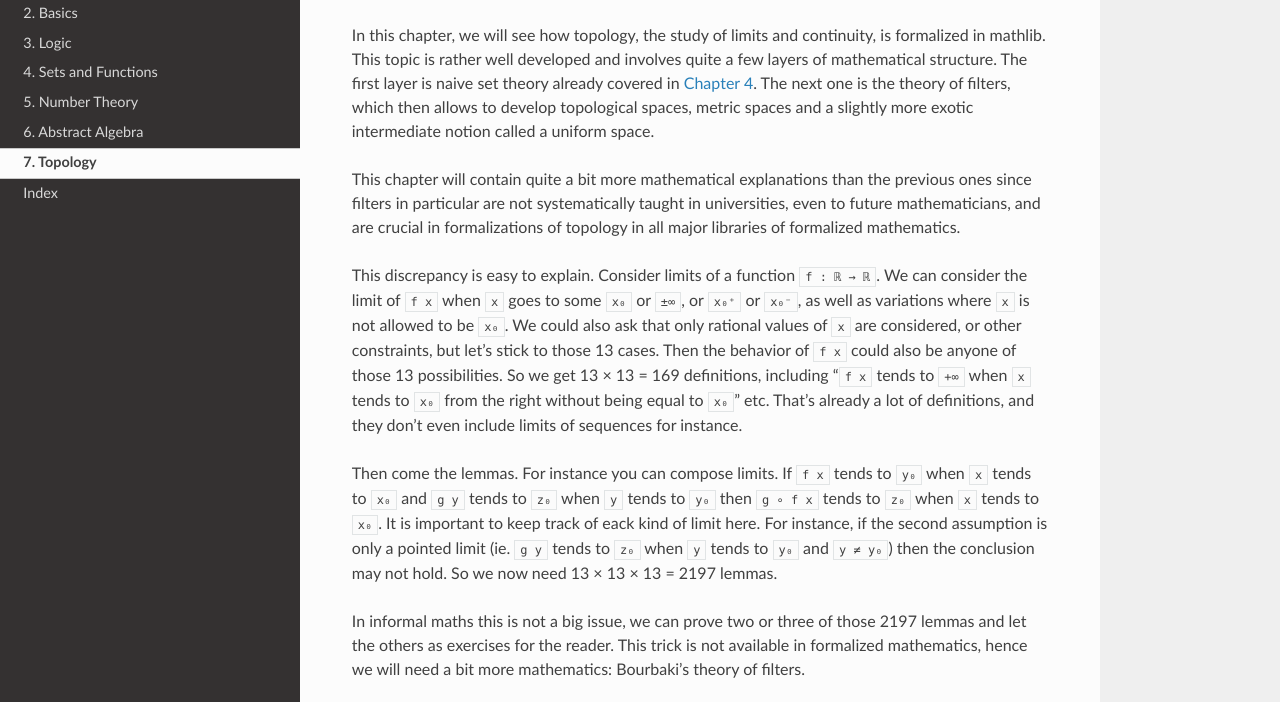
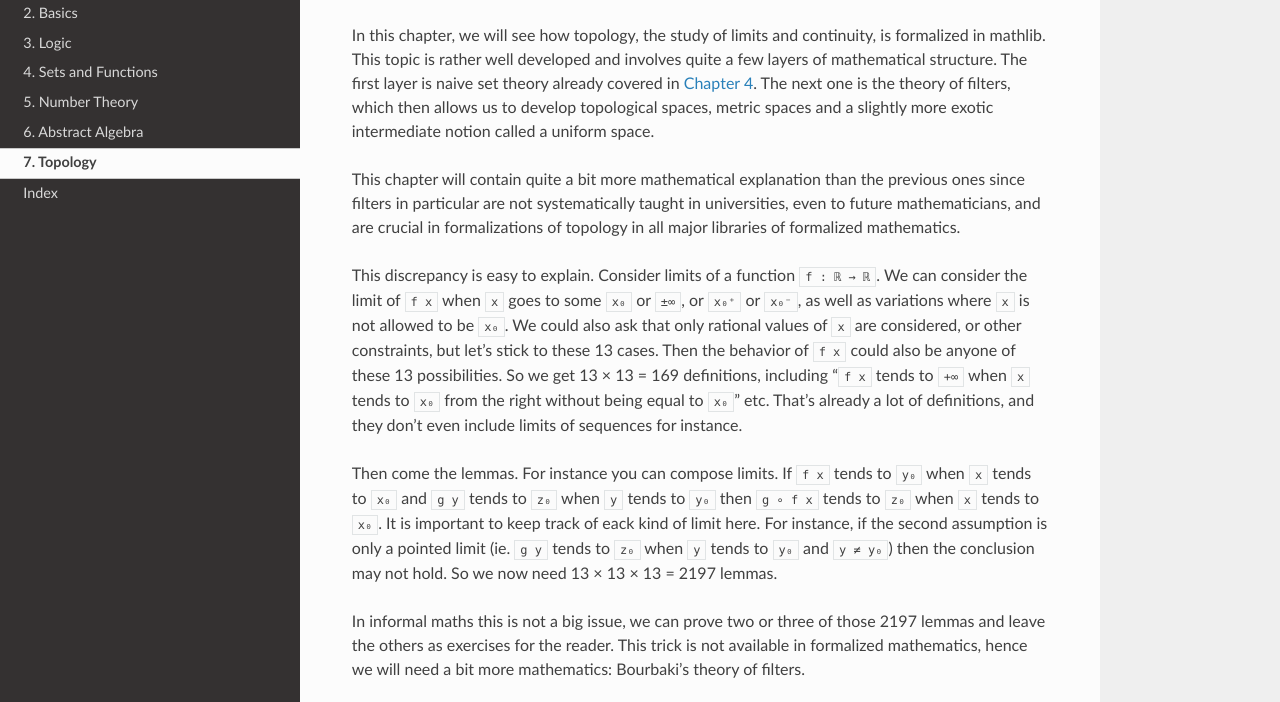
Before and after one commit to avigad/mathematics_in_lean_source, a Sphinx documentation site: the page built from source/07_Topology.rst, in a window 1280 px wide and 1131 px high, cut to the strip 136-838 px from the top of the window. Built offline with Sphinx 7.4.7 and the Read the Docs theme 2.0.0, drawn with Linux system fonts in a browser that asks for light colours.

Commit message:
Apply suggestions from code review
Co-authored-by: Julian Berman <Julian@GrayVines.com>

```diff
--- a/source/07_Topology.rst
+++ b/source/07_Topology.rst
@@ -9,11 +9,11 @@ In this chapter, we will see how topology, the study of limits and continuity,
 is formalized in mathlib. This topic is rather well developed and involves
 quite a few layers of mathematical structure.
 The first layer is naive set theory already covered in :numref:`Chapter %s <sets_and_functions>`.
-The next one is the theory of filters, which then allows to develop
+The next one is the theory of filters, which then allows us to develop
 topological spaces, metric spaces and a slightly more exotic
 intermediate notion called a uniform space.
 
-This chapter will contain quite a bit more mathematical explanations
+This chapter will contain quite a bit more mathematical explanation
 than the previous ones since filters in particular are not
 systematically taught in universities, even to future mathematicians,
 and are crucial in formalizations of topology in all major libraries of
@@ -24,8 +24,8 @@ This discrepancy is easy to explain. Consider limits of a function
 the limit of ``f x`` when ``x`` goes to some ``x₀`` or ``±∞``, or
 ``x₀⁺`` or ``x₀⁻``, as well as variations where ``x`` is not allowed to be
 ``x₀``. We could also ask that only rational values of ``x`` are
-considered, or other constraints, but let's stick to those 13 cases.
-Then the behavior of ``f x`` could also be anyone of those 13
+considered, or other constraints, but let's stick to these 13 cases.
+Then the behavior of ``f x`` could also be anyone of these 13
 possibilities. So we get 13 × 13 = 169 definitions, including
 "``f x`` tends to ``+∞`` when ``x`` tends to ``x₀`` from the right without
 being equal to ``x₀``" etc. That's already a lot of definitions, and they
@@ -42,7 +42,7 @@ then the conclusion may not hold.
 So we now need 13 × 13 × 13 = 2197 lemmas.
 
 In informal maths this is not a big issue, we can prove two or three of
-those 2197 lemmas and let the others as exercises for the reader.
+those 2197 lemmas and leave the others as exercises for the reader.
 This trick is not available in formalized mathematics, hence we will
 need a bit more mathematics: Bourbaki's theory of filters.
 
```
Also changed, not shown: 1 other file.
